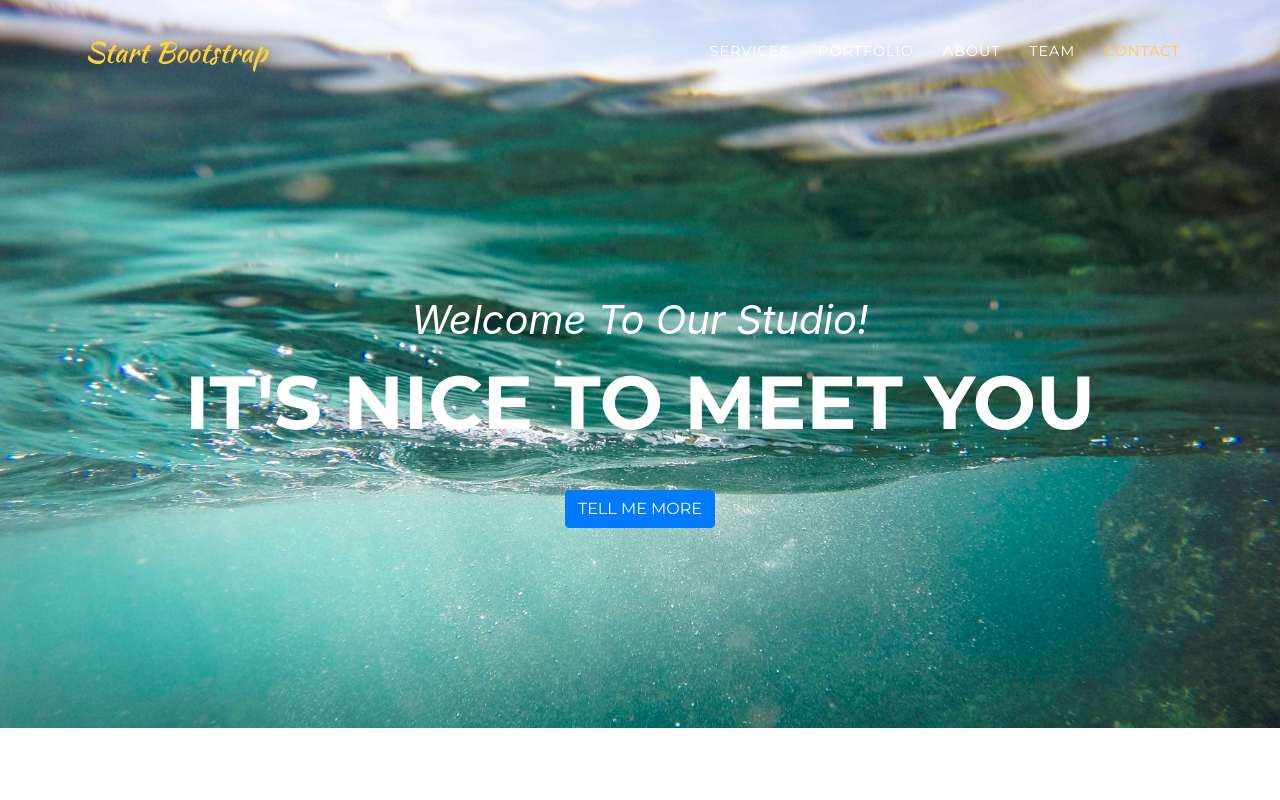
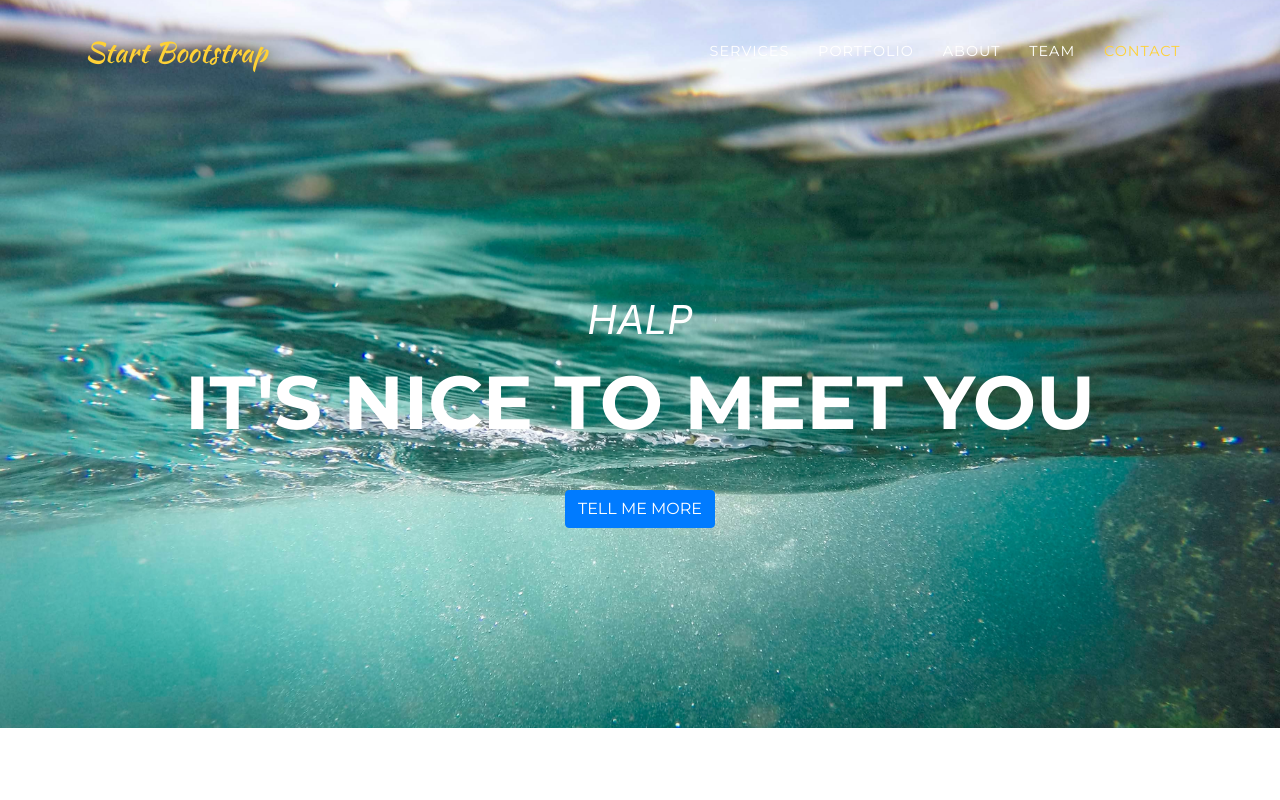
Before and after one commit to holtMSU/AGENCYtest, a website with bundled scripts: page index.html in a window 1280 px wide. Shown: the top 800 px of the page. Built offline with nearby package versions, Linux system fonts and the light colour scheme; a web font is replaced by a local one.

Commit message:
Update index.html

```diff
--- a/index.html
+++ b/index.html
@@ -61,7 +61,7 @@
   <header class="masthead">
     <div class="container">
       <div class="intro-text">
-        <div class="intro-lead-in">Welcome To Our Studio!</div>
+        <div class="intro-lead-in">HALP</div>
         <div class="intro-heading text-uppercase">It's Nice To Meet You</div>
         <a class="btn btn-primary btn-xl text-uppercase js-scroll-trigger" href="#services">Tell Me More</a>
       </div>
```
